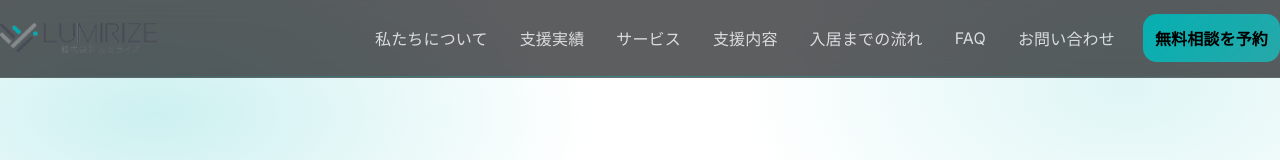
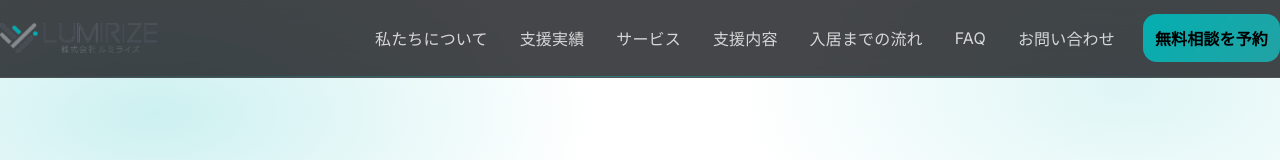
Before and after one commit to hiderock84-sys/lumirize, a plain HTML site: page index.html in a window 1280 px wide. Shown: the top 160 px of the page. Drawn offline with Linux system fonts and the light colour scheme.

Commit message:
Add header styles with backdrop filter and background

```diff
--- a/styles.css
+++ b/styles.css
@@ -675,3 +675,7 @@ input:focus,select:focus,textarea:focus{
 .kv__v{
   line-height: 1.8;
 }
+.header{
+  backdrop-filter: blur(18px);
+  background: rgba(7,9,12,.75);
+}
```
